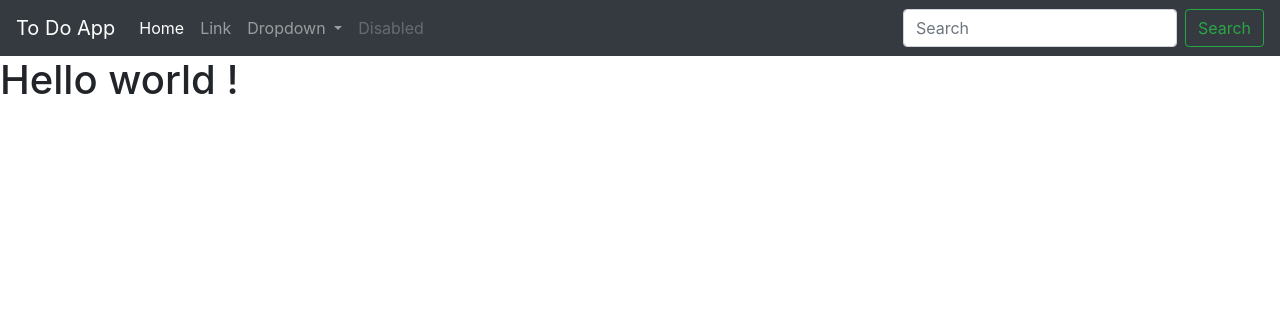
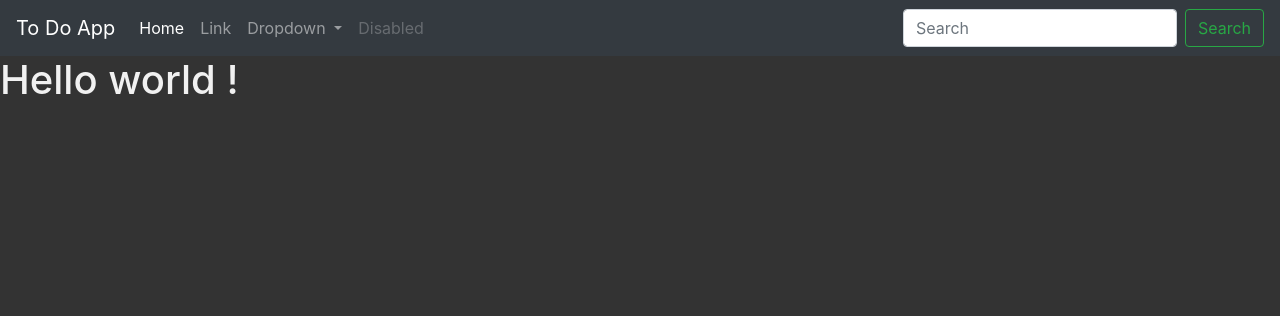
Before and after one commit to Macktireh/Django-shop-1, a Django app: page / in a window 1280 px wide. Shown: the top 316 px of the page. Run offline with Django 3.2, Linux system fonts and the light colour scheme; parts of the project's set-up code (start-up, migrations or seed data) failed here and were passed over; some libraries are stand-ins or nearby versions.

Commit message:
ajout des fichiers static (css, js et img)

```diff
--- a/config/settings/base.py
+++ b/config/settings/base.py
@@ -1,3 +1,4 @@
+import os
 import environ
 
 from pathlib import Path
@@ -116,7 +117,8 @@ USE_TZ = True
 # https://docs.djangoproject.com/en/3.2/howto/static-files/
 
 STATIC_URL = '/static/'
-STATIC_ROOT = BASE_DIR / 'static'
+STATICFILES_DIRS = [os.path.join(BASE_DIR, 'static'), ]
+STATIC_ROOT  = os.path.join(BASE_DIR, 'staticfiles')
 
 MEDIA_URL = '/media/'
 MEDIA_ROOT = BASE_DIR / 'media'
--- /dev/null
+++ b/static/css/style.css
@@ -0,0 +1,7 @@
+body {
+  background-color: #333;
+}
+
+.titre {
+  color: #f1f1f1;
+}
--- /dev/null
+++ b/static/js/index.js
@@ -0,0 +1 @@
+alert("ok");
--- a/templates/base.html
+++ b/templates/base.html
@@ -5,9 +5,11 @@
   <meta charset="UTF-8" />
   <meta http-equiv="X-UA-Compatible" content="IE=edge" />
   <meta name="viewport" content="width=device-width, initial-scale=1.0" />
-  <title>{% block title %}{% endblock %}</title>
+  <title>{% block title %}{% endblock title %}</title>
   <link rel="stylesheet" href="https://maxcdn.bootstrapcdn.com/bootstrap/4.0.0/css/bootstrap.min.css"
     integrity="sha384-Gn5384xqQ1aoWXA+058RXPxPg6fy4IWvTNh0E263XmFcJlSAwiGgFAW/dAiS6JXm" crossorigin="anonymous">
+
+  {% block style %}{% endblock style %}
 </head>
 
 <body>
--- a/templates/pages/home.html
+++ b/templates/pages/home.html
@@ -1,5 +1,16 @@
 {% extends 'base.html' %}
+{% load static %}
+
+{% block title %}Home{% endblock title %}
+
+{% block style %}
+<link rel="stylesheet" href="{% static 'css/style.css' %}">
+{% endblock style %}
 
 {% block content %}
-<h1>Hello world !</h1>
+<h1 class="titre">Hello world !</h1>
 {% endblock content %}
+
+{% block js %}
+<script type="text/javascript" src="{% static 'js/index.js' %}"></script>
+{% endblock js %}
```
Also changed, not shown: 1 other file.
